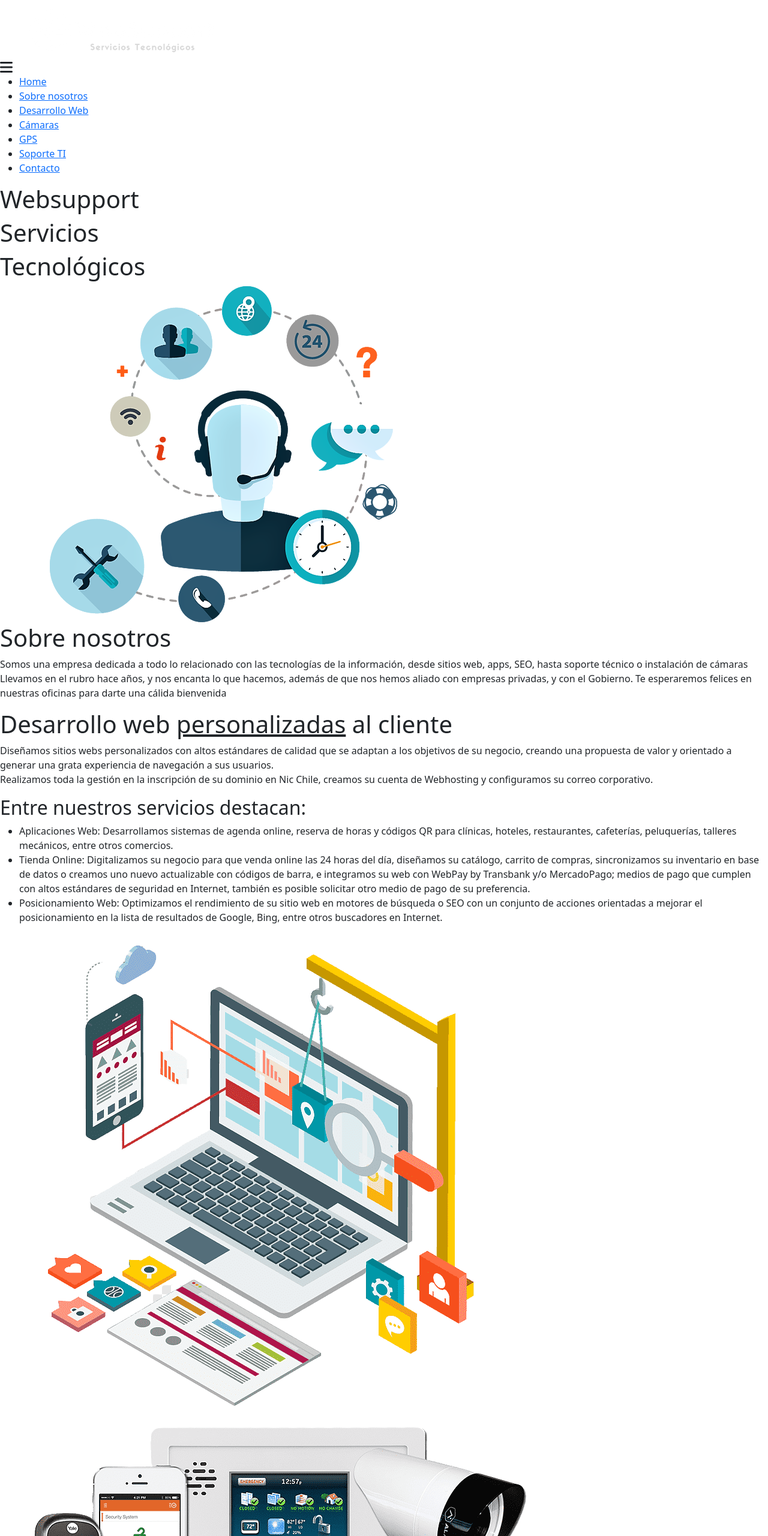
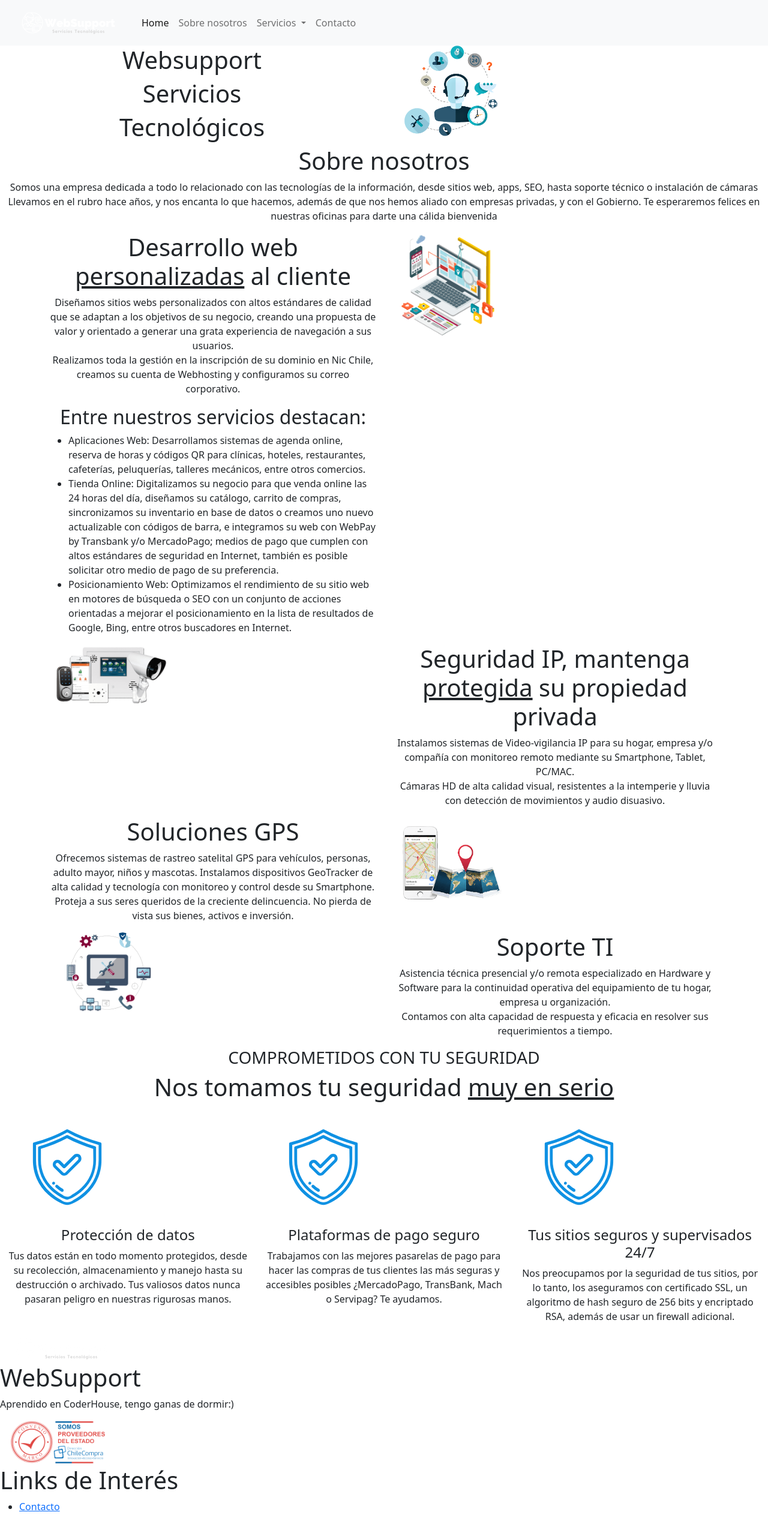
Before and after one commit to Vicenciomf1/servicios_martinez2, a plain HTML site: page index.html in a window 1280 px wide. Shown: the top 2560 px of the page at 60% size. After the commit the page ends 2539 px from the top, so only its background shows below. Drawn offline with nearby package versions, Linux system fonts and the light colour scheme.

Commit message:
Cambios de layout

```diff
--- a/estilospisar.css
+++ b/estilospisar.css
@@ -0,0 +1,3 @@
+img {
+    width: 200px;
+}
--- a/index.html
+++ b/index.html
@@ -14,40 +14,51 @@
 <body>
     <!-- En esta parte va el header, con su título y su barra de navegación. -->
     <header>
-        <!-- Acá va la barra de navegación como lista desordenada, los que tienen enlaces relativos son el de inicio, el de clientes y el de contacto. Los que tienen enlaces internos son los de sobre nosotros; y los servicios y su menú desplegable -->
-        <nav class="header__nav">
-            <!-- Logo, le hago un div para que no se seleccione toda su área como pointer en el mouse -->
-            <div class="header__chico">
-                <div class="header__nav--foto">
-                    <a href="index.html"><img class="logo" src="./assets/img/logo.png" alt="Logo"></a>
-                </div>
-                <!-- Fin del logo -->
-                <div id="iconoMobile">
-                    <i class="fa-solid fa-bars fa-xl"></i>
+        <nav class="navbar navbar-expand-lg bg-light">
+            <div class="container-fluid">
+                <a class="navbar-brand" href="index.html"><img class="logo" src="./assets/img/logo.png" alt="Logo"></a>
+                <button class="navbar-toggler" type="button" data-bs-toggle="collapse" data-bs-target="#navbarSupportedContent" aria-controls="navbarSupportedContent" aria-expanded="false" aria-label="Toggle navigation">
+                    <span class="navbar-toggler-icon"></span>
+                </button>
+                <div class="collapse navbar-collapse" id="navbarSupportedContent">
+                    <ul class="navbar-nav me-auto mb-2 mb-lg-0 align-items-center">
+                        <li class="nav-item">
+                            <a class="nav-link active" aria-current="page" href="#">Home</a>
+                        </li>
+                        <li class="nav-item">
+                            <a class="nav-link" href="#nosotros">Sobre nosotros</a>
+                        </li>
+                        <li class="nav-item dropdown">
+                            <a class="nav-link dropdown-toggle" href="#" id="navbarDropdown" role="button" data-bs-toggle="dropdown" aria-expanded="false">
+                            Servicios
+                            </a>
+                            <ul class="dropdown-menu" aria-labelledby="navbarDropdown">
+                                <li><a class="dropdown-item" href="#desarrollo">Desarrollo Web</a></li>
+                                <li><a class="dropdown-item" href="#camarasIP">Cámaras</a></li>
+                                <li><a class="dropdown-item" href="#gps">GPS</a></li>
+                                <li><a class="dropdown-item" href="#soporteTi">Soporte TI</a></li>
+                            </ul>
+                        </li>
+                        <li class="nav-item">
+                            <a class="nav-link" href="#nosotros">Contacto</a>
+                        </li>
+                    </ul>
                 </div>
             </div>
-            <div class="header__nav--ulFlexContenedor jsMenu">
-                <ul class="header__nav--ulFlex">
-                    <li><a class= "header__nav--link" href="#">Home</a><hr></li>
-                    <li><a class= "header__nav--link">Sobre nosotros</a><hr></li>
-                    <li><a class= "header__nav--link">Desarrollo Web</a><hr></li>
-                    <li><a class= "header__nav--link">Cámaras</a><hr></li>
-                    <li><a class= "header__nav--link">GPS</a><hr></li>
-                    <li><a class= "header__nav--link" href="#soporteTi">Soporte TI</a><hr></li>
-                    <li><a class= "header__nav--link" href="#contacto">Contacto</a><hr></li>
-                </ul>
+        </nav>
+        <!-- Acá va el hero -->
+        <div class="container-fluid">
+            <div class="row">
+                <div class="col-xl-6">
+                    <h1 class="hero__texto--titulo text-center">Websupport</h1>
+                    <h1 class="hero__texto--titulo text-center">Servicios</h1>
+                    <h1 class="hero__texto--titulo text-center">Tecnológicos</h1>
                 </div>
-        </nav>
-        <!-- Fin de la barra de navegación -->
-        <!-- Acá va el hero -->
-        <section class="hero">
-            <article class="hero__texto">
-                <h1 class="hero__texto--titulo">Websupport</h1>
-                <h1 class="hero__texto--titulo">Servicios</h1>
-                <h1 class="hero__texto--titulo">Tecnológicos</h1>
-            </article>
-            <img class="heroFoto" src="./assets/img/hero.png" alt="Imagen de Servicio Técnico">
-        </section>
+                <div class="col-xl-6">
+                    <img class="img-fluid" src="./assets/img/hero.png" alt="Imagen de Servicio Técnico">
+                </div>
+            </div>
+        </div>
         <!-- Fin del hero -->
     </header>
     <!-- Cierre del header -->
@@ -56,148 +67,95 @@
         <!-- Primer bloque horizontal de Sobre Nosotros-->
         <section id="nosotros" class="servicios">
             <article class="nosotros__textos">
-                <h1 class="nosotros__textos--titulo">Sobre nosotros</h1>
-                <p class="nosotros__textos--descripcion">Somos una empresa dedicada a todo lo relacionado con las tecnologías de la información, desde sitios web, apps, SEO, hasta soporte técnico o instalación de cámaras <br> Llevamos en el rubro hace años, y nos encanta lo que hacemos, además de que nos hemos aliado con empresas privadas, y con el Gobierno. Te esperaremos felices en nuestras oficinas para darte una cálida bienvenida</p>
+                <h1 class="nosotros__textos--titulo text-center">Sobre nosotros</h1>
+                <p class="nosotros__textos--descripcion text-center">Somos una empresa dedicada a todo lo relacionado con las tecnologías de la información, desde sitios web, apps, SEO, hasta soporte técnico o instalación de cámaras <br> Llevamos en el rubro hace años, y nos encanta lo que hacemos, además de que nos hemos aliado con empresas privadas, y con el Gobierno. Te esperaremos felices en nuestras oficinas para darte una cálida bienvenida</p>
             </article>
         </section>
         <!-- Fin de Sobre Nosotros-->
         <!-- A partir de aquí, comienzan secciones de doble columna, una con textos y otra con imágenes al otro lado, comienzo con un id para hacer el enlace interno desde el navbar a cada parte del submenú -->
-        <section id="desarrollo" class="servicios">
-            <article data-aos="fade-right" class="servicios__textos">
-                <h1>Desarrollo web <u>personalizadas</u> al cliente</h1>
-                <p>Diseñamos sitios webs personalizados con altos estándares de calidad que se adaptan a los objetivos de su negocio, creando una propuesta de valor y orientado a generar una grata experiencia de navegación a sus usuarios. <br> Realizamos toda la gestión en la inscripción de su dominio en Nic Chile, creamos su cuenta de Webhosting y configuramos su correo corporativo.</p>
-                <h2>Entre nuestros servicios destacan:</h2>
+        <section id="desarrollo" class="container">
+            <div class="row">
+                <article data-aos="fade-right" class="servicios__textos col-xl-6">
+                    <h1 class="text-center">Desarrollo web <u>personalizadas</u> al cliente</h1>
+                    <p class="text-center">Diseñamos sitios webs personalizados con altos estándares de calidad que se adaptan a los objetivos de su negocio, creando una propuesta de valor y orientado a generar una grata experiencia de navegación a sus usuarios. <br> Realizamos toda la gestión en la inscripción de su dominio en Nic Chile, creamos su cuenta de Webhosting y configuramos su correo corporativo.</p>
+                    <h2 class="text-center">Entre nuestros servicios destacan:</h2>
                     <ul>
                         <li>Aplicaciones Web: Desarrollamos sistemas de agenda online, reserva de horas y códigos QR para clínicas, hoteles, restaurantes, cafeterías, peluquerías, talleres mecánicos, entre otros comercios.</li>
                         <li>Tienda Online: Digitalizamos su negocio para que venda online las 24 horas del día, diseñamos su catálogo, carrito de compras, sincronizamos su inventario en base de datos o creamos uno nuevo actualizable con códigos de barra, e integramos su web con WebPay by Transbank y/o MercadoPago; medios de pago que cumplen con altos estándares de seguridad en Internet, también es posible solicitar otro medio de pago de su preferencia. </li>
                         <li>Posicionamiento Web: Optimizamos el rendimiento de su sitio web en motores de búsqueda o SEO con un conjunto de acciones orientadas a mejorar el posicionamiento en la lista de resultados de Google, Bing, entre otros buscadores en Internet.</li>
                     </ul>
                 </article>
-            <article data-aos="fade-left" class="servicios__foto--contenedor">
+                <article data-aos="fade-left" class="servicios__foto--contenedor col-xl-6">
                     <img class="servicios__foto--contenido" src="./assets/img/web.png" alt="Imagen de un computador">
                 </article>
+            </div>
         </section>
         <!-- Fin de sección de desarrollo web -->
         <!-- Comienzo de sección de cámaras ip -->
-        <section id="camarasIp" class="servicios">
-            <article data-aos="fade-right" class="servicios__foto--contenedor">
+        <section id="camarasIp" class="container">
+            <div class="row">
+                <article data-aos="fade-right" class="servicios__foto--contenedor col-xl-6">
                     <img class="servicios__foto--contenido" src="./assets/img/ip.png" alt="Imagen de unas cámaras">
                 </article>
-            <article data-aos="fade-left" class="servicios__textos">
-                <h1>Seguridad IP, mantenga <u>protegida</u> su propiedad privada</h1>
-                <p>Instalamos sistemas de Video-vigilancia IP para su hogar, empresa y/o compañía con monitoreo remoto mediante su Smartphone, Tablet, PC/MAC. <br> Cámaras HD de alta calidad visual, resistentes a la intemperie y lluvia con detección de movimientos y audio disuasivo.</p>
+                <article data-aos="fade-left" class="servicios__textos col-xl-6">
+                    <h1 class="text-center">Seguridad IP, mantenga <u>protegida</u> su propiedad privada</h1>
+                    <p class="text-center">Instalamos sistemas de Video-vigilancia IP para su hogar, empresa y/o compañía con monitoreo remoto mediante su Smartphone, Tablet, PC/MAC. <br> Cámaras HD de alta calidad visual, resistentes a la intemperie y lluvia con detección de movimientos y audio disuasivo.</p>
                 </article>
+            </div>
         </section>
         <!-- Fin de la sección de cámaras ip -->
         <!-- Comienzo de sección de soluciones gps -->
-        <section id="gps" class="servicios">
-            <article data-aos="fade-right" class="servicios__textos">
-                <h1>Soluciones GPS</h1>
-                <p>Ofrecemos sistemas de rastreo satelital GPS para vehículos, personas, adulto mayor, niños y mascotas. Instalamos dispositivos GeoTracker de alta calidad y tecnología con monitoreo y control desde su Smartphone. Proteja a sus seres queridos de la creciente delincuencia. No pierda de vista sus bienes, activos e inversión.</p>
+        <section id="gps" class="container">
+            <div class="row">
+                <article data-aos="fade-right" class="servicios__textos col-xl-6">
+                    <h1 class="text-center">Soluciones GPS</h1>
+                    <p class="text-center">Ofrecemos sistemas de rastreo satelital GPS para vehículos, personas, adulto mayor, niños y mascotas. Instalamos dispositivos GeoTracker de alta calidad y tecnología con monitoreo y control desde su Smartphone. Proteja a sus seres queridos de la creciente delincuencia. No pierda de vista sus bienes, activos e inversión.</p>
                 </article>
-            <article data-aos="fade-left" class="servicios__foto--contenedor">
+                <article data-aos="fade-left" class="servicios__foto--contenedor col-xl-6">
                     <img class="servicios__foto--contenido" src="./assets/img/gps.png" alt="Imágenes de un mapa en celular y otro en papel">
                 </article>
+            </div>
         </section>
         <!-- Fin de sección de soluciones gps -->
         <!-- Comienzo de sección de Soporte TI -->
-        <section id="soporteTi" class="servicios">
-            <article data-aos="fade-right" class="servicios__foto--contenedor">
+        <section id="soporteTi" class="container">
+            <div class="row">
+                <article data-aos="fade-right" class="servicios__foto--contenedor col-xl-6">
                     <img class="servicios__foto--contenido" src="./assets/img/ti.png" alt="Imagen de herramientas y un computador">
                 </article>
-            <article data-aos="fade-left" class="servicios__textos">
-                <h1>Soporte TI</h1>
-                <p>Asistencia técnica presencial y/o remota especializado en Hardware y Software para la continuidad operativa del equipamiento de tu hogar, empresa u organización. <br> Contamos con alta capacidad de respuesta y eficacia en resolver sus requerimientos a tiempo.</p>
+                <article data-aos="fade-left" class="servicios__textos col-xl-6">
+                    <h1 class="text-center">Soporte TI</h1>
+                    <p class="text-center">Asistencia técnica presencial y/o remota especializado en Hardware y Software para la continuidad operativa del equipamiento de tu hogar, empresa u organización. <br> Contamos con alta capacidad de respuesta y eficacia en resolver sus requerimientos a tiempo.</p>
                 </article>
+            </div>
         </section>
         <!-- Fin de sección de Soporte TI -->
         <!-- Fin de secciones de servicios de doble columna -->
         <!-- Comienzo de sección de seguridad -->
-        <section id="seguridad">
-            <article>
-                <h3 class="seguridad__subtitulo">COMPROMETIDOS CON TU SEGURIDAD</h3>
-                <h1 class="seguridad__titulo">Nos tomamos tu seguridad <u> muy en serio</u></h1>
+        <section id="seguridad" class="container-fluid">
+            <article class="row">
+                <h3 class="seguridad__subtitulo text-center">COMPROMETIDOS CON TU SEGURIDAD</h3>
+                <h1 class="seguridad__titulo text-center">Nos tomamos tu seguridad <u> muy en serio</u></h1>
             </article>
-            <article data-aos="fade-up" class="seguridad__flex">
-                <div class="seguridad__flex--columna">
+            <article class="seguridad__flex row">
+                <div data-aos="fade-up" class="seguridad__flex--columna col-xl-4">
                     <img class="seguridad__flex--columnaImagen" src="./assets/svg/seguro.svg" alt="Imagen de escudo de seguridad">
-                    <h4 class="seguridad__flex--titulo">Protección de datos</h4>
-                    <p class="seguridad__flex--texto">Tus datos están en todo momento protegidos, desde su recolección, almacenamiento y manejo hasta su destrucción o archivado. Tus valiosos datos nunca pasaran peligro en nuestras rigurosas manos.</p>
+                    <h4 class="seguridad__flex--titulo text-center">Protección de datos</h4>
+                    <p class="seguridad__flex--texto text-center">Tus datos están en todo momento protegidos, desde su recolección, almacenamiento y manejo hasta su destrucción o archivado. Tus valiosos datos nunca pasaran peligro en nuestras rigurosas manos.</p>
                 </div>
-                <div data-aos="fade-up" class="seguridad__flex--columna">
+                <div data-aos="fade-up" class="seguridad__flex--columna col-xl-4">
                     <img class="seguridad__flex--columnaImagen" src="./assets/svg/seguro.svg" alt="Imagen de escudo de seguridad">
-                    <h4 class="seguridad__flex--titulo">Plataformas de pago seguro</h4>
-                    <p class="seguridad__flex--texto">Trabajamos con las mejores pasarelas de pago para hacer las compras de tus clientes las más seguras y accesibles posibles ¿MercadoPago, TransBank, Mach o Servipag? Te ayudamos.</p>
+                    <h4 class="seguridad__flex--titulo text-center">Plataformas de pago seguro</h4>
+                    <p class="seguridad__flex--texto text-center">Trabajamos con las mejores pasarelas de pago para hacer las compras de tus clientes las más seguras y accesibles posibles ¿MercadoPago, TransBank, Mach o Servipag? Te ayudamos.</p>
                 </div>
-                <div data-aos="fade-up" class="seguridad__flex--columna">
+                <div data-aos="fade-up" class="seguridad__flex--columna col-xl-4">
                     <img class="seguridad__flex--columnaImagen" src="./assets/svg/seguro.svg" alt="Imagen de escudo de seguridad">
-                    <h4 class="seguridad__flex--titulo">Tus sitios seguros y supervisados 24/7</h4>
-                    <p class="seguridad__flex--texto">Nos preocupamos por la seguridad de tus sitios, por lo tanto, los aseguramos con certificado SSL, un algoritmo de hash seguro de 256 bits y encriptado RSA, además de usar un firewall adicional.</p>
+                    <h4 class="seguridad__flex--titulo text-center">Tus sitios seguros y supervisados 24/7</h4>
+                    <p class="seguridad__flex--texto text-center">Nos preocupamos por la seguridad de tus sitios, por lo tanto, los aseguramos con certificado SSL, un algoritmo de hash seguro de 256 bits y encriptado RSA, además de usar un firewall adicional.</p>
                 </div>
             </article>
         </section>
         <!-- Fin de sección de seguridad -->
-        <section id="contacto" class="formulario"> <!-- En esta sección incluyo tanto el formulario como su introducción -->
-            <article data-aos="fade-up" class="formulario--flex"> <!-- En este artículo incluyo a todo el formulario -->
-                <h1>Contáctanos!</h1>
-                <p>Estaremos felices de escucharte! <br> Tan solo rellena los siguientes datos solicitados: </p>
-                <form action="" method="get" enctype="text/plain">
-                    <fieldset> <!-- En esta parte del formulario pido la información personal de contacto -->
-                        <legend>Información personal</legend>
-                        <div class="inputAnimado">
-                            <input type="text" name="nombres" placeholder="Nombres" id="Nombre" required>
-                            <label for="Nombre">
-                                <span class="icono"><i class="fa-solid fa-file-signature"></i></span>
-                                Nombres (Obligatorio):
-                            </label>
-                        </div>
-                        <div class="inputAnimado">
-                            <input type="text" name="apellidos" placeholder="Apellidos" id="apellido" required>
-                            <label for="apellido">
-                                <span class="icono"><i class="fa-solid fa-file-signature"></i></span>
-                                Apellidos (Obligatorio):
-                            </label>
-                        </div>
-                        <div class="inputAnimado">
-                            <input type="email" name="correo" placeholder="tucorreo@tuproovedor.com" id="correo" required>
-                            <label for="correo">
-                                <span class="icono"><i class="fa-solid fa-envelope"></i></span>
-                                Correo (Obligatorio):
-                            </label>
-                        </div>
-                        <div class="inputAnimado">
-                            <input type="tel" name="numero" id="celular" placeholder="+56912345678">
-                            <label for="celular">
-                                <span class="icono"><i class="fa-solid fa-phone"></i></span>
-                                Número telefónico:
-                            </label>
-                        </div>
-                    </fieldset>
-                    <!-- Fin de petición de información personal de contacto -->
-                    <fieldset> <!-- En esta parte del formulario pido la información acerca del motivo de contacto -->
-                        <legend>Tema</legend>
-                        <div>
-                            <label for="asunto">Asunto (Obligatorio)</label>
-                            <select name="Asunto" id="asunto" required>
-                                <option value="" disabled selected>--Elige el asunto--</option>
-                                <option value="web">Desarrollo Web</option>
-                                <option value="camaras">Seguridad IP</option>
-                                <option value="gps">Soluciones GPS</option>
-                                <option value="soporte">Soporte TI</option>
-                            </select>
-                        </div>
-                        <div>
-                            <label for="Contenido"></label>
-                            <textarea name="detalles" id="Contenido" cols="30" rows="10" required placeholder="Ingresa los detalles*: "></textarea>
-                        </div>
-                        <div>
-                            <input type="submit" value="Enviar">
-                        </div>
-                    </fieldset> <!-- Fin de petición acerca del motivo de contacto -->
-                </form>
-            </article>
-            <!-- Fin del formulario -->
-        </section>
     </main>
         <!-- Fin de la información de mi página -->
     <!-- Comienzo del footer -->
```
Also changed, not shown: otros.html (added). Lines whose indentation alone changed are shown as unchanged.
